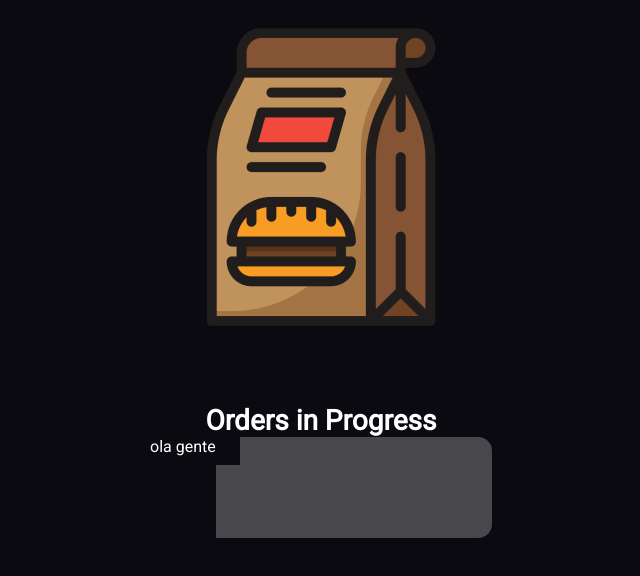
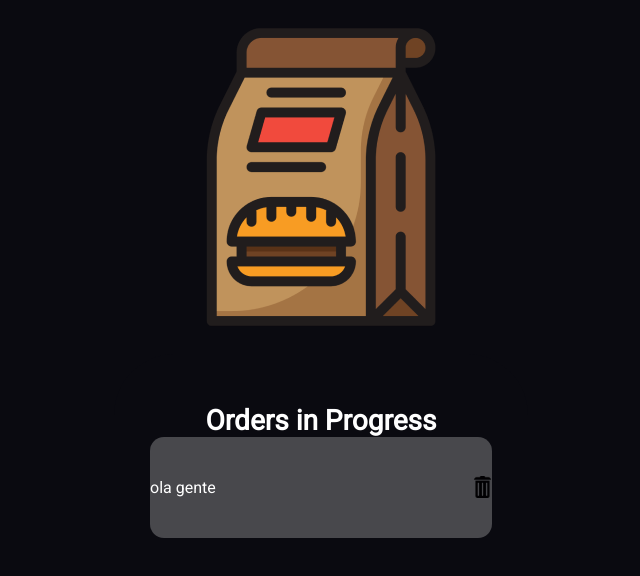
Before and after one commit to pedrohfreitas01/poodript, a React (Vite) app: page /orders in a window 1280 px wide. Shown: the top 576 px of the page, without its empty margins (319-959 px from the left). Built offline with nearby package versions, Linux system fonts and the light colour scheme.

Commit message:
🐛 Fix trash  SVG styling bug on OrderPage

```diff
--- a/src/pages/Orders/index.jsx
+++ b/src/pages/Orders/index.jsx
@@ -1,6 +1,6 @@
 import React from 'react'
 import { useNavigate } from "react-router-dom";
-import { Container, Image,Section, Div, Svg } from './style';
+import { Container, Image, Section, Div, TrashContainer } from "./style";
 import orderBag from "../../assets/orderBag.png";
 import ContainerItens from '../../components/ContainerItens';
 import { H1 } from "../../components/Title/style";
@@ -15,14 +15,12 @@ function Orders() {
       <ContainerItens>
         <H1>Orders in Progress</H1>
         <Section>
-          <Div>
-              ola gente
-          </Div>
-          <Svg><img src={trash} alt="delete"/></Svg>
+          <Div>ola gente</Div>
+          <TrashContainer/>
         </Section>
       </ContainerItens>
     </Container>
-  )
+  );
 }
 
 export default Orders
--- a/src/pages/Orders/style.jsx
+++ b/src/pages/Orders/style.jsx
@@ -1,4 +1,6 @@
 import styled from "styled-components";
+import trash from "../../assets/trash.svg";
+
 
 export const Container = styled.div`
     display: flex;
@@ -15,22 +17,26 @@ export const Image = styled.img`
 
 export const Section = styled.section`
   display: flex;
-
-
   border-radius: 14px;
   background: rgba(255, 255, 255, 0.25);
   width: 342px;
   height: 101px;
   flex-shrink: 0;
+
+  display: flex;
+  flex-direction: row;
+  justify-content: space-between;
+  align-items: center;
 `;
 
 export const Div = styled.div`
-
+  background: none;
 `
 
-export const Svg = styled.svg`
-  width: 24px;
-  height: 28px;
-  flex-shrink: 0;
-  display: flex;
+export const TrashContainer = styled.div`
+  width: 19.2px;
+  height: 22.4px;
+  background: url(${trash}) no-repeat center;
+  background-size: contain;
+
 `;
```
